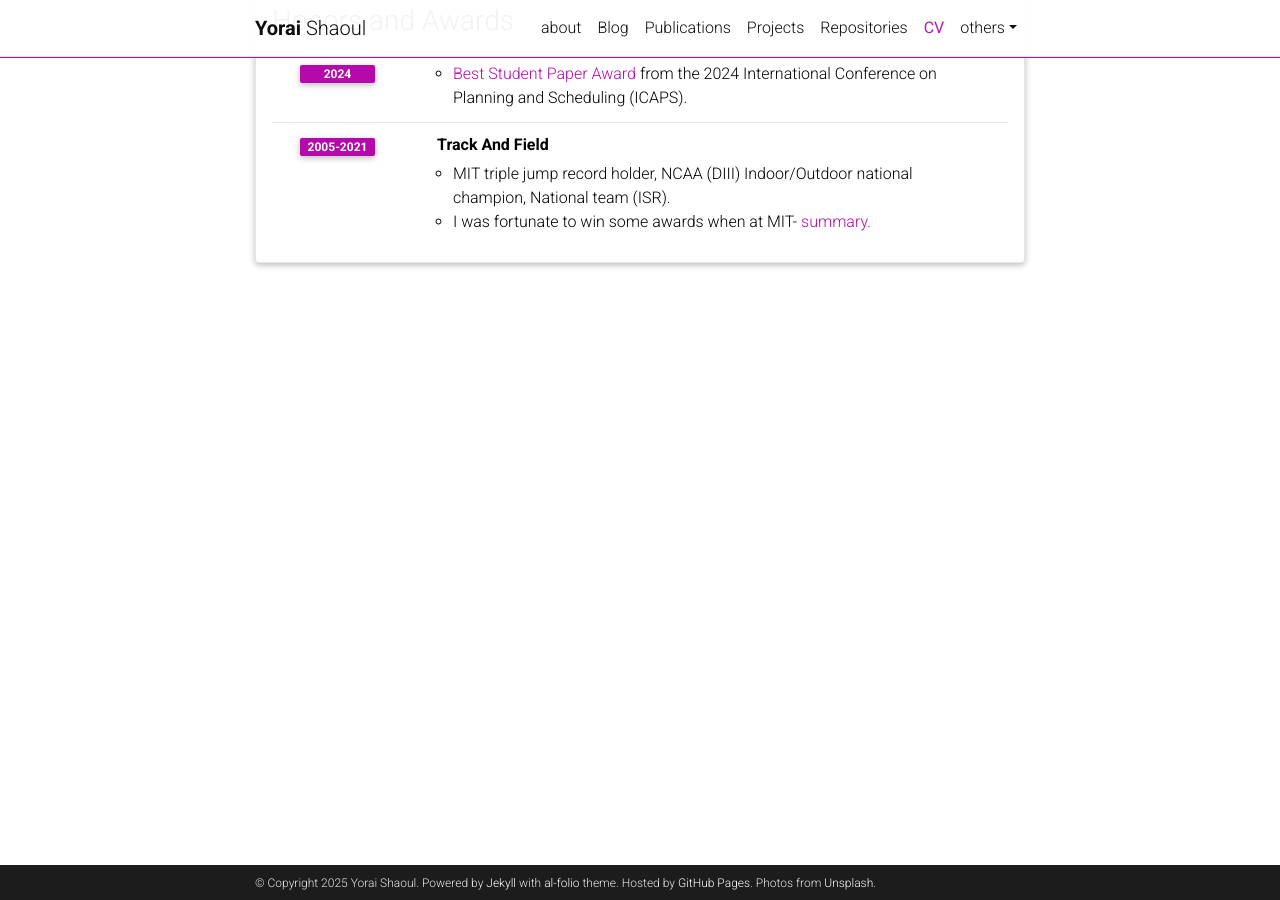
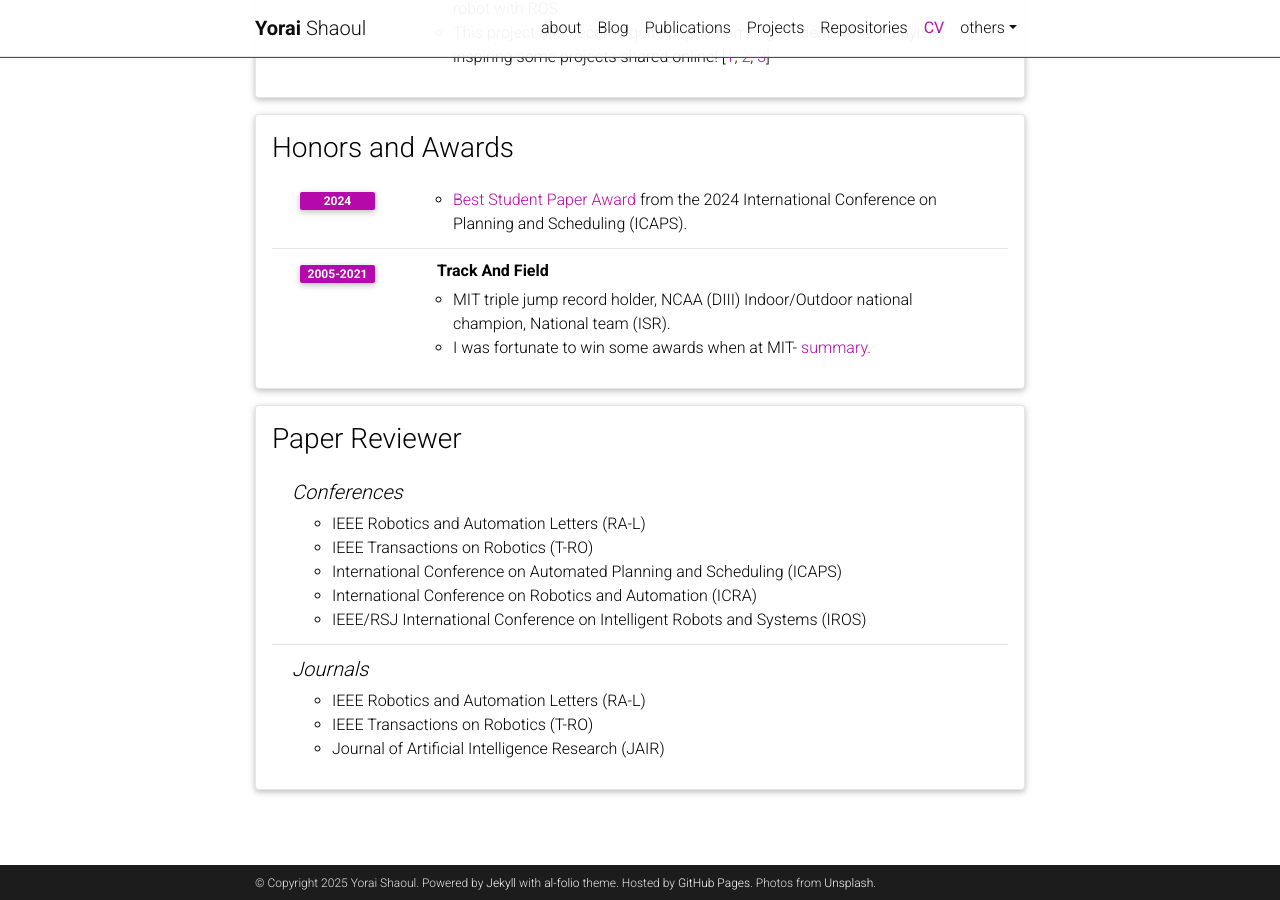
Before and after one commit to yoraish/yoraish.github.io, a Jekyll site: the page built from _pages/cv.md, in a window 1280 px wide and 900 px high, scrolled down 1807 px. Built offline with Jekyll 4.4.1, drawn with Linux system fonts in a browser that asks for light colours; comment, search, counter and statistics services are not loaded; a style sheet for code colours, icons or effects is not loaded; some of the changed text lies outside the part shown.

Commit message:
feat(cv): add Applied Scientist II position at Amazon Robotics and update paper reviewer details; add MAPF Workshop announcement and logo.

```diff
--- a/_data/cv.yml
+++ b/_data/cv.yml
@@ -36,6 +36,11 @@
       description:
         - Assisting with teaching the graduate class <a href="https://www.cs.cmu.edu/~maxim/classes/robotplanning_grad/">Planning and Decision-Making in Robotics</a> (Fall 2024, Professor Maxim Likhachev).
         - Researching multi-robot coordination and manipulation via interleaving data-driven methods with classical planning.
+    - title: Applied Scientist II
+      institution: <b>Amazon Robotics</b>
+      year: 2025
+      description:
+        - Applied Scientist internship focusing on generative modeling and large scale planning for multi-robot collaboration.
     - title: Algorithm Engineer
       institution: <b>Indoor Robotics</b>
       year: 2022-2023
@@ -88,6 +93,22 @@
         - MIT triple jump record holder, NCAA (DIII) Indoor/Outdoor national champion, National team (ISR).
         - I was fortunate to win some awards when at MIT- <a href="https://mitathletics.com/sports/mens-track-and-field/roster/yorai-shaoul/8900">summary.</a>
 
+- title: Paper Reviewer
+  type: nested_list
+  contents:
+    - title: Conferences
+      items:
+        - IEEE Robotics and Automation Letters (RA-L)
+        - IEEE Transactions on Robotics (T-RO)
+        - International Conference on Automated Planning and Scheduling (ICAPS)
+        - International Conference on Robotics and Automation (ICRA)
+        - IEEE/RSJ International Conference on Intelligent Robots and Systems (IROS)
+    - title: Journals
+      items:
+        - IEEE Robotics and Automation Letters (RA-L)
+        - IEEE Transactions on Robotics (T-RO)
+        - Journal of Artificial Intelligence Research (JAIR)
+
 # - title: Academic Interests
 #   type: nested_list
 #   contents:
```
Also changed, not shown: _news/12_mapf_aaai26_organizer.md (added, +15 -0 lines), assets/img/womapf26.png (added).
